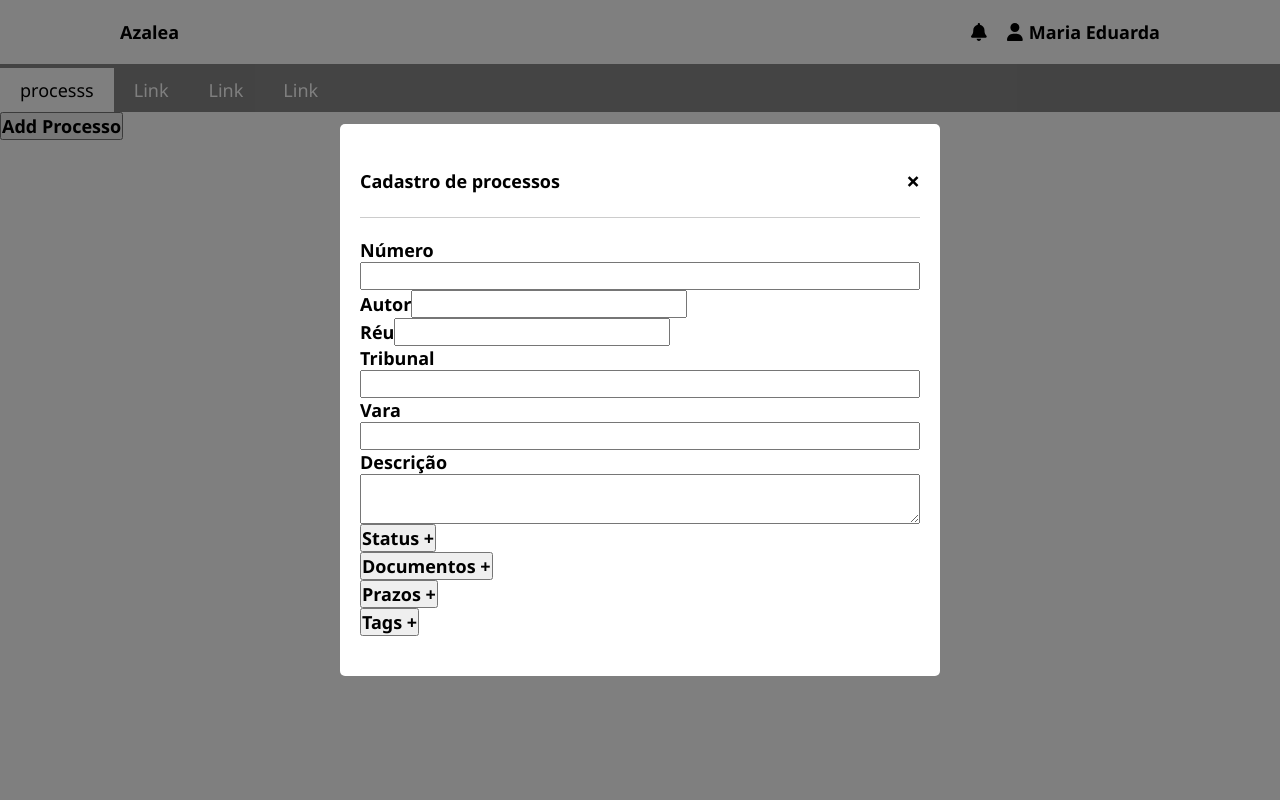
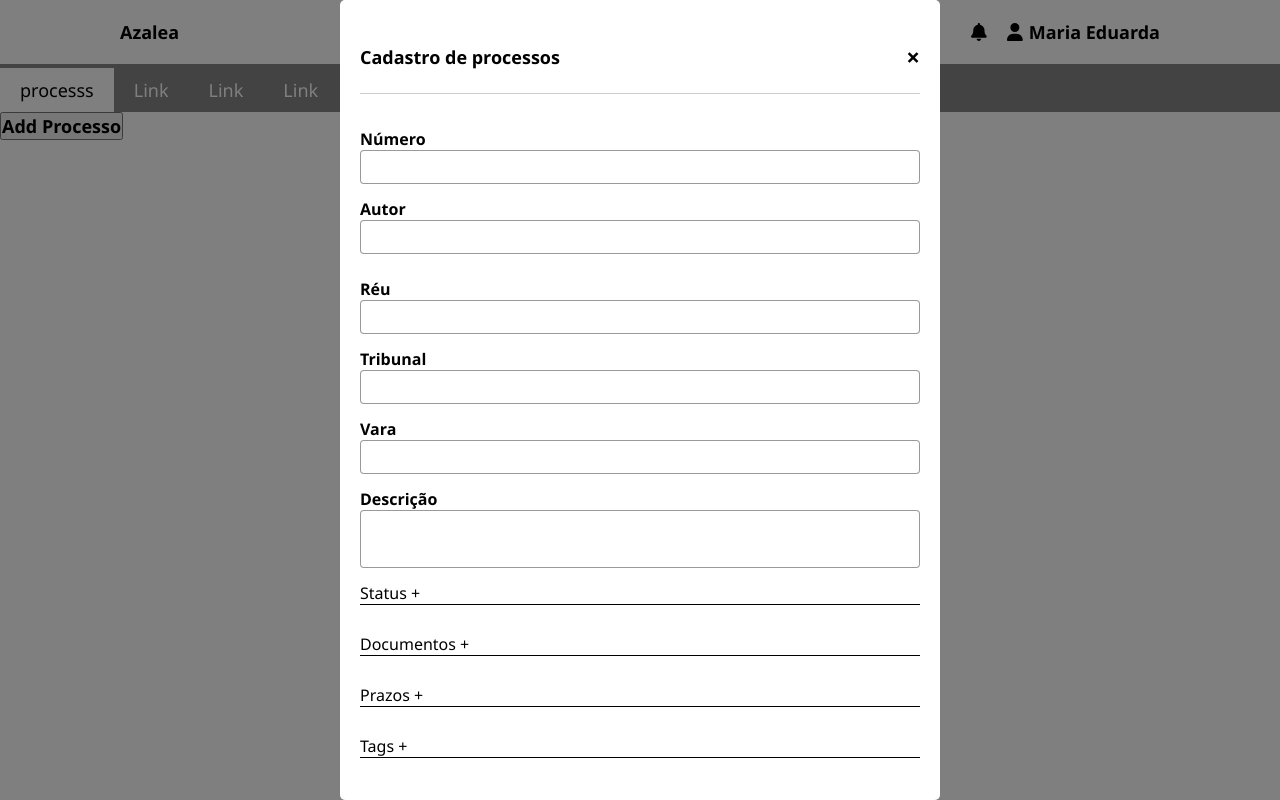
Before and after one commit to Felipe-Douglas/azalea, an Angular app: page /processs in a window 1280 px wide. Both pictures are taken after a click on the button "Add Processo". Built offline with nearby package versions, Linux system fonts and the light colour scheme.

Commit message:
configurado uma parte do css

```diff
--- a/src/app/core/components/modal/modal.component.scss
+++ b/src/app/core/components/modal/modal.component.scss
@@ -23,7 +23,21 @@
         border-radius: .5rem;
         width: 80%;
         max-width: 60rem;
-        position: relative;
+        max-height: 80rem;
+        overflow-y: scroll;
+
+        &::-webkit-scrollbar {
+            width: 5px;
+        }
+
+        &::-webkit-scrollbar-track {
+            background: #f1f1f1;
+        }
+
+        &::-webkit-scrollbar-thumb {
+            background: #888;
+            border-radius: 5px;
+        }
 
         .modal-header {
             display: flex;
--- a/src/app/core/layouts/processes/components/form-process/form-process.component.scss
+++ b/src/app/core/layouts/processes/components/form-process/form-process.component.scss
@@ -2,4 +2,72 @@ form {
     display: flex;
     flex-direction: column;
     padding: 2rem 0;
+
+    label {
+        font-size: 1.6rem;
+        margin-top: 1.4rem;
+    }
+
+    input, textarea {
+        outline: none;
+        padding: .4rem 1rem;
+        border-radius: .4rem;
+        border: .1rem solid rgba($color: #000000, $alpha: .4);
+        resize: none;
+        font-weight: 400;
+    }
+
+    .parties {
+        display: flex;
+        flex-direction: column;
+        gap: 1rem;
+
+        div {
+            display: flex;
+            flex-direction: column;
+
+            input {
+                flex: 1;
+            }
+        }
+    }
+
+    .addItem {
+        border: none;
+        outline: none;
+        background: none;
+
+        border-bottom: .1rem solid black;
+        width: 100%;
+        text-align: left;
+        font-weight: 500;
+        font-size: 1.6rem;
+        margin: 1.4rem 0;
+
+        cursor: pointer;
+    }
+
+    .listItem {
+        display: flex;
+        align-items: center;
+        gap: 1rem;
+
+        button {
+            cursor: pointer;
+        }
+    }
+
+
+
+    .removeItem {
+        background: none;
+        border: none;
+    }
 }
+
+@media screen and (min-width: 1080px) {
+    .addItem {
+        width: 20%;
+    }
+
+}
```
